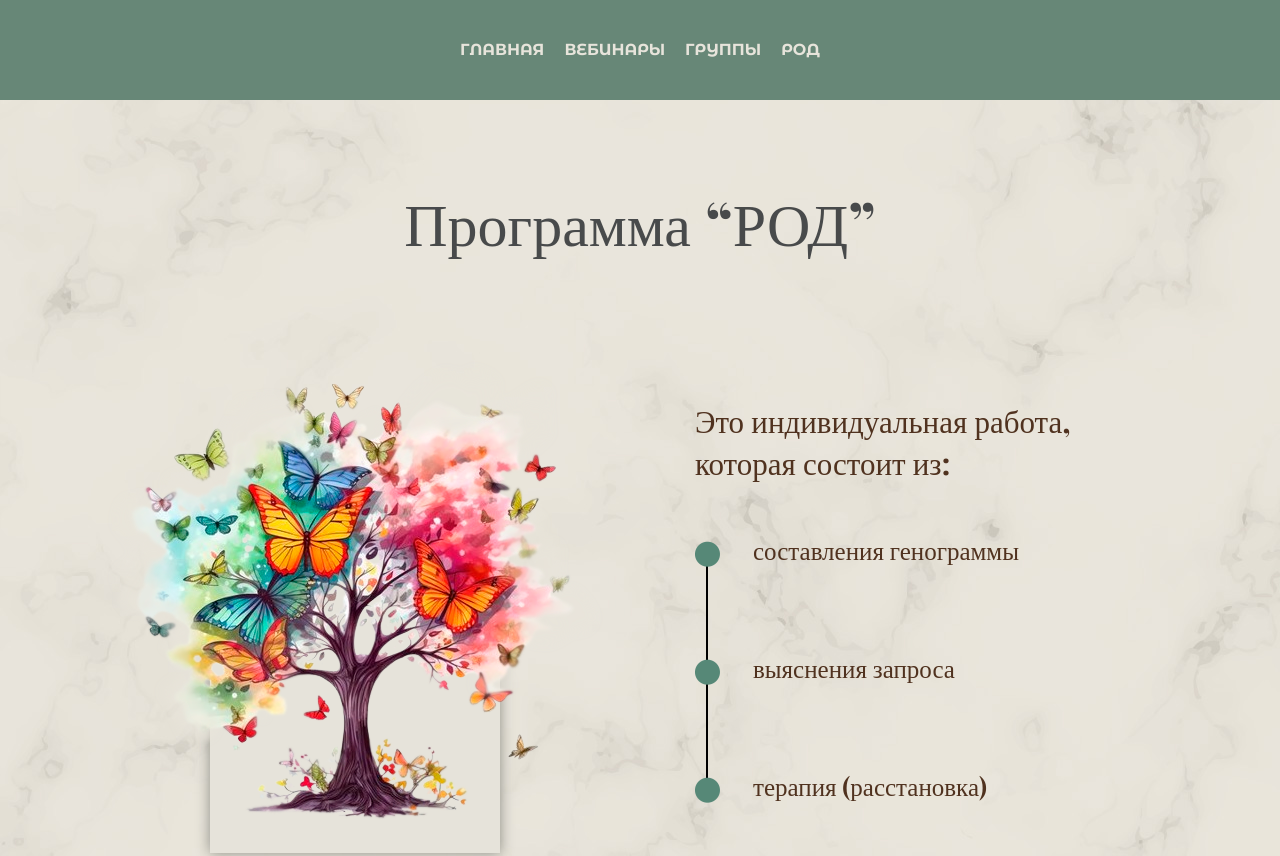
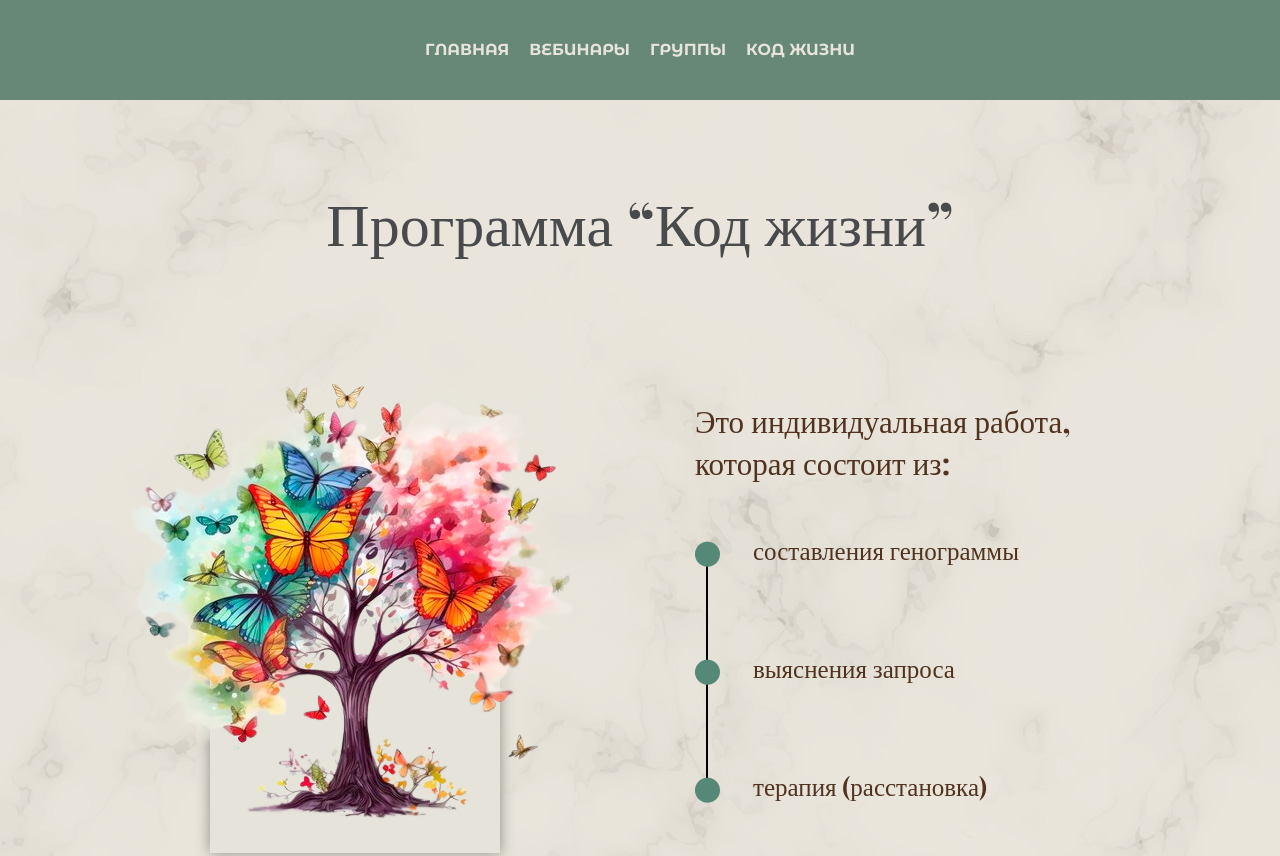
Before and after one commit to SergeyVNec/Agureeva_academy, a plain HTML site: page genus.html in a window 1280 px wide. Shown: the top 856 px of the page. Drawn offline with nearby package versions, Linux system fonts and the light colour scheme; a web font is replaced by a local one.

Commit message:
Change ROD to KOD ZHIZNI

```diff
--- a/genus.html
+++ b/genus.html
@@ -32,12 +32,12 @@
                 <li><a class="menu__item" href="vebinars.html">Вебинары</a></li>
                 <li><a class="menu__item" href="groups.html">Группы</a></li>
                 <!--<li><a class="menu__item" href="/">РПП</a></li>-->
-                <li><a class="menu__item" href="genus.html">РОД</a></li>
+                <li><a class="menu__item" href="genus.html">Код жизни</a></li>
             </ul>
           </div>
     </header>
     <section>
-        <h1 class="genus_h1">Программа “РОД”</h1>
+        <h1 class="genus_h1">Программа “Код жизни”</h1>
 
             <div class="genus_ind_work">
                 <div class="genus_ind_work_left">
```
Also changed, not shown: groups.html (+1 -1 lines), index.html (+1 -1 lines), vebinars.html (+1 -1 lines).
